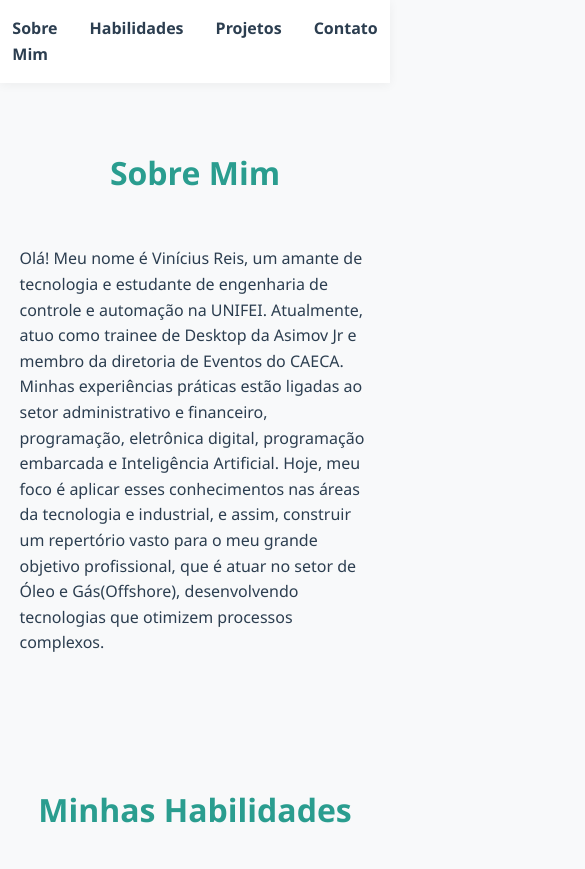
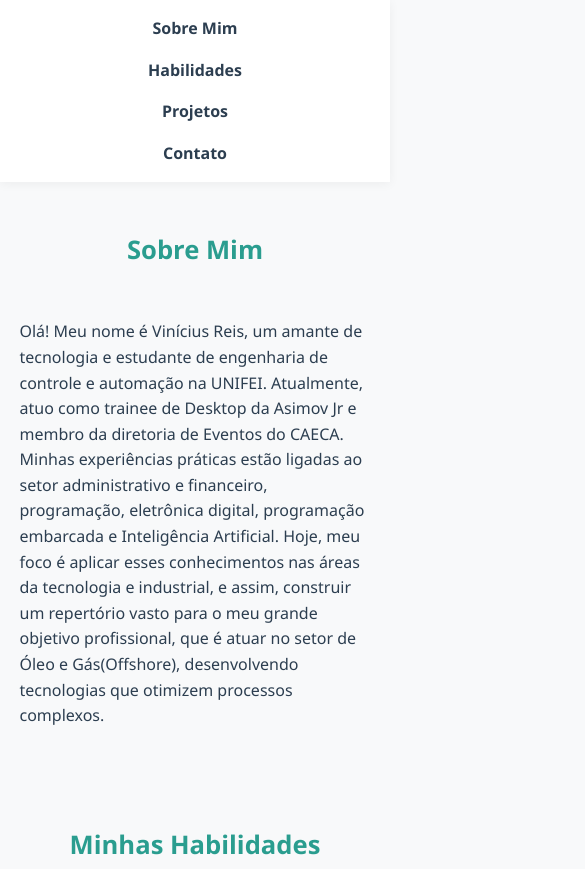
Before and after one commit to viniciusreis81/capacitacao-asimov-vinicius, a plain HTML site: page semana-02-portfolio/index.html in a window 390 px wide. Shown: the top 869 px of the page, 585 px wide, since content can reach past the window. Drawn offline with Linux system fonts and the light colour scheme.

Commit message:
feat: adiciona responsividade para dispositivos moveis

```diff
--- a/semana-02-portfolio/style.css
+++ b/semana-02-portfolio/style.css
@@ -156,3 +156,34 @@ section h2 {
     align-items: center;
     gap: 0.8rem;
 }
+
+/* =========================================
+   8. RESPONSIVIDADE (Telas de Celular e Tablet)
+   ========================================= */
+@media (max-width: 768px) {
+    /* Transforma o menu horizontal em vertical */
+    nav ul {
+        flex-direction: column;
+        gap: 1rem;
+        align-items: center;
+    }
+
+    /* Reduz o espaçamento das seções para não desperdiçar espaço na tela pequena */
+    section {
+        padding: 3rem 5%;
+    }
+
+    section h2 {
+        font-size: 1.6rem;
+    }
+
+    /* O SEGREDO: Muda o grid de 4 colunas para apenas 1 coluna (empilhados) */
+    .habilidades-container {
+        grid-template-columns: 1fr;
+    }
+
+    /* Garante que os projetos também fiquem em 1 coluna no celular */
+    .projetos-container {
+        grid-template-columns: 1fr;
+    }
+}
```
